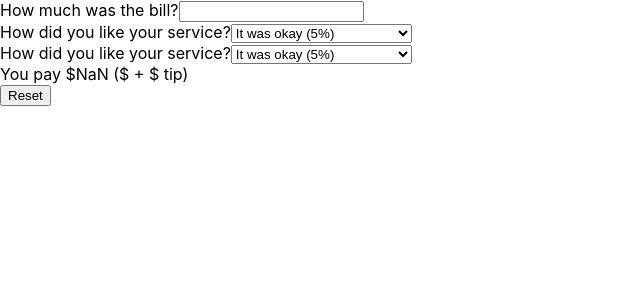
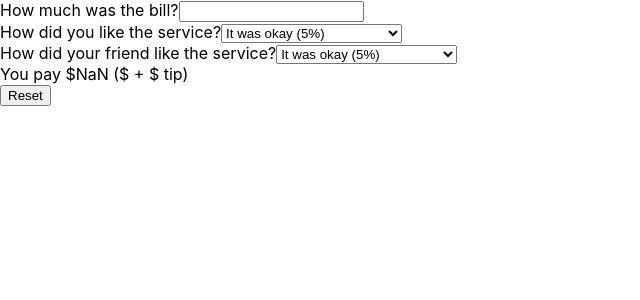
Before and after one commit to BSalemi/tip-calculator, a React (Create React App) app: page / in a window 1280 px wide. Shown: the top 300 px of the page, without its empty margins (0-640 px from the left). Built offline with nearby package versions, Linux system fonts and the light colour scheme.

Commit message:
added children prop to Service component to render the text

```diff
--- a/src/App.js
+++ b/src/App.js
@@ -10,8 +10,12 @@ function App() {
   return (
     <div>
       <Bill price={price} setPrice={setPrice} />
-      <Service tip={tip} setTip={setTip} />
-      <Service tip={tip} setTip={setTip} />
+      <Service tip={tip} setTip={setTip}>
+        <span>How did you like the service?</span>
+      </Service>
+      <Service tip={tip} setTip={setTip}>
+        <span>How did your friend like the service?</span>
+      </Service>
       <Total />
       <Reset />
     </div>
--- a/src/Service.js
+++ b/src/Service.js
@@ -1,7 +1,7 @@
 function Service({ tip, setTip, children }) {
   return (
     <div>
-      <span>How did you like your service?</span>
+      {children}
       <select value={tip} onChange={(e) => setTip(e.target.value)}>
         <option value={0}> Dissatisfied (0%)</option>
         <option value={5}> It was okay (5%)</option>
```
